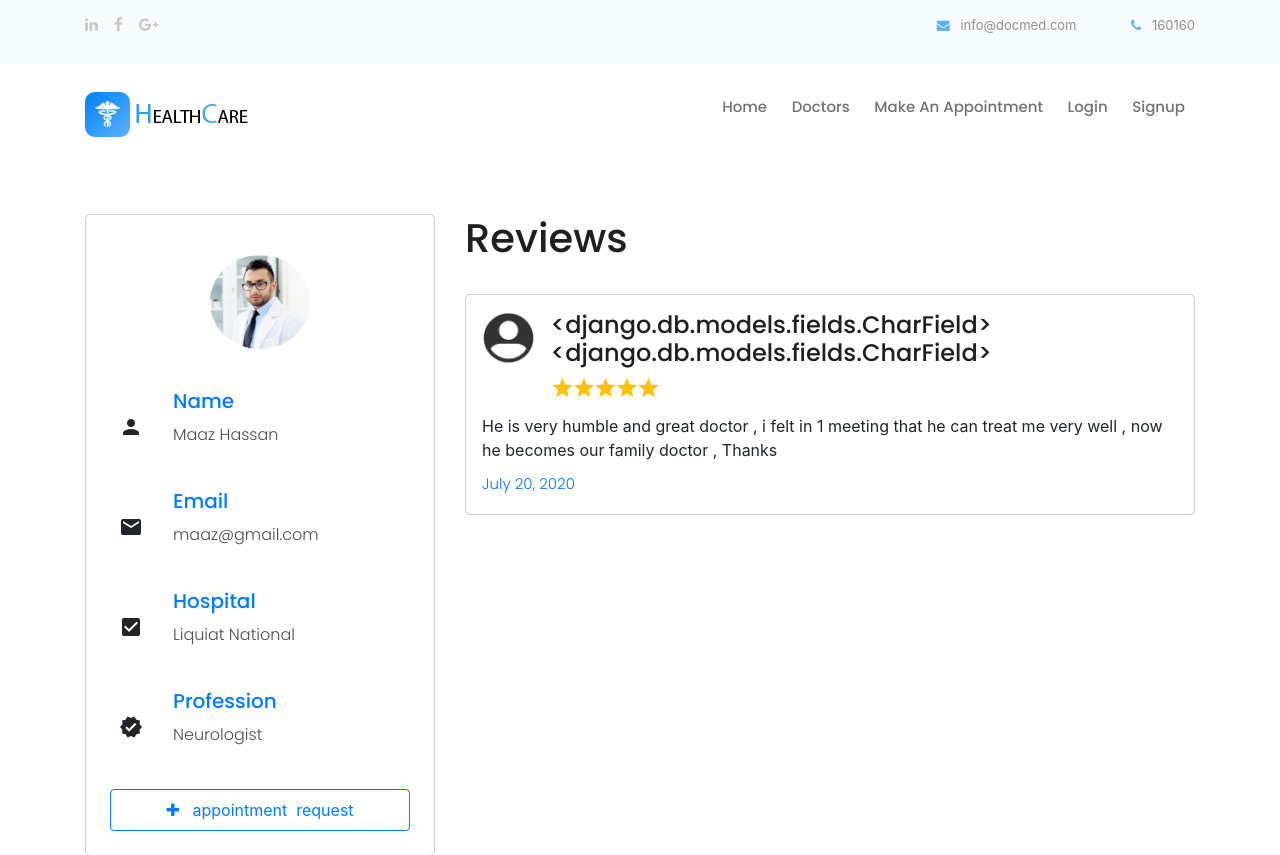
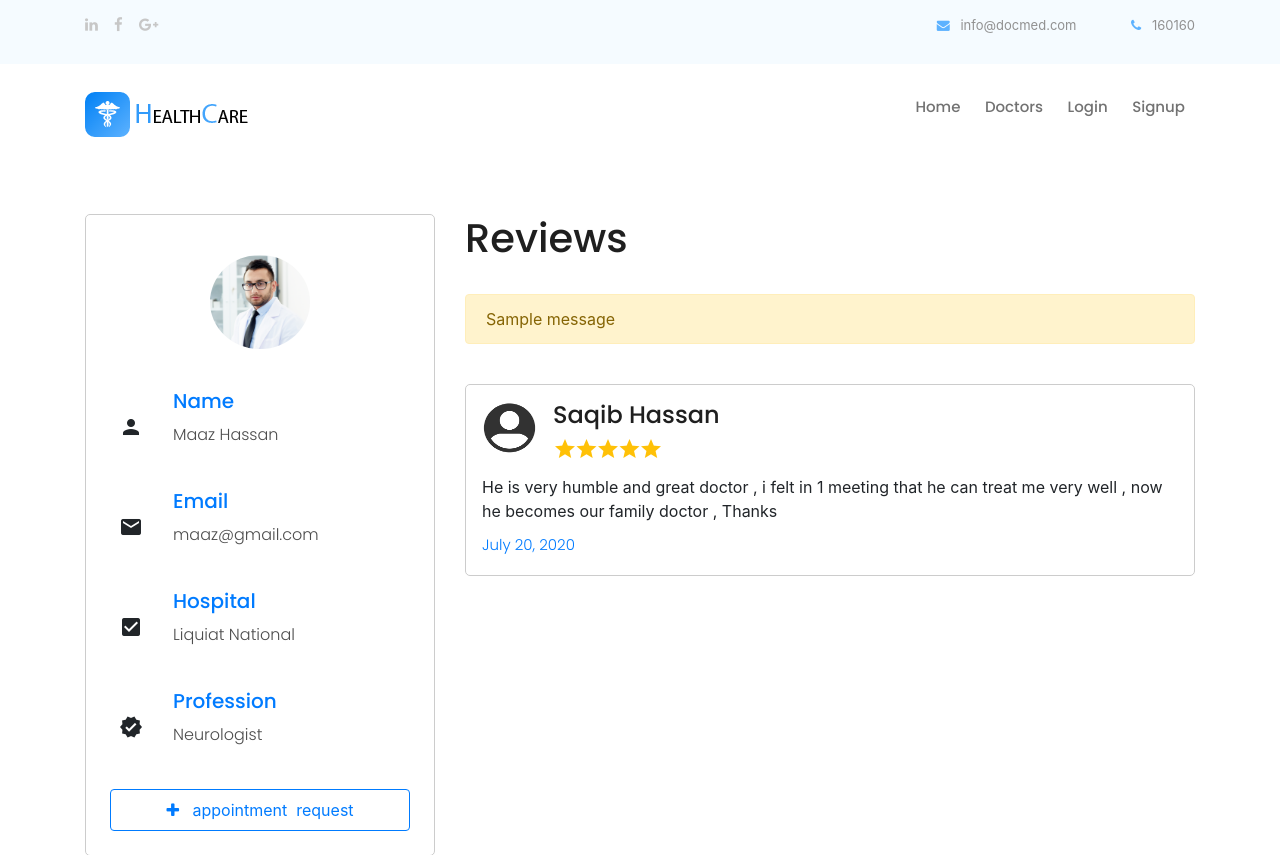
Before and after one commit to SyedMaazHassan/healthcare, a Django app: page /doctor/2 in a window 1280 px wide. Shown: the top 855 px of the page. Run offline with Django 3.2, Linux system fonts and the light colour scheme; data comes from the database, SQL or seed files in the repository; both versions use the stored data as it was after the commit; tables that the repository leaves empty hold one stand-in row (values such as "Sample post"); one stand-in notice (Sample message) is shown; some libraries are stand-ins or nearby versions.

Commit message:
3rd version of 2nd iteration

```diff
--- a/application/admin.py
+++ b/application/admin.py
@@ -9,3 +9,4 @@
 admin.site.register(fakes)
 admin.site.register(doctor_review)
 admin.site.register(doctor_leave)
+admin.site.register(patient)
--- a/application/urls.py
+++ b/application/urls.py
@@ -16,7 +16,10 @@
     path('profile/<id>', views.profile, name="profile"),
     path('send_request', views.send_request, name="send_request"),
     path('reject/<id>', views.reject, name="reject"),
-    path('completed/<id>', views.completed, name="completed")
+    path('completed/<id>', views.completed, name="completed"),
+    path('check_password', views.check_password, name="check_password"),
+
+
 
 ]
 
--- a/application/views.py
+++ b/application/views.py
@@ -59,6 +59,13 @@
     return temping
 
 
+def get_patient_obj_by_email(mail):
+    return patient.objects.get(email=mail)
+
+
+def isPatient(mail):
+    return patient.objects.filter(email=mail).exists()
+
 
 def index(request):
     context = {}
@@ -76,12 +83,15 @@
 
     # context['doctors'] = get_ratings_objects(all_my_doctors, False)
 
-    if request.user.is_authenticated:
-        requested_doctors1 = list(appointment.objects.filter(sender_patient=request.user, status=1).values_list('to_doctor', flat=True))
-        requested_doctors2 = list(appointment.objects.filter(sender_patient=request.user, status=0).values_list('to_doctor', flat=True))
+    if request.user.is_authenticated and isPatient(request.user.username):
+        requested_doctors1 = list(appointment.objects.filter(sender_patient=get_patient_obj_by_email(request.user.username), status=1).values_list('to_doctor', flat=True))
+        requested_doctors2 = list(appointment.objects.filter(sender_patient=get_patient_obj_by_email(request.user.username), status=0).values_list('to_doctor', flat=True))
         requested_doctors = requested_doctors1 + requested_doctors2
         context['requested_doctors'] = requested_doctors
 
+
+    if request.user.is_authenticated:
+        context['is_patient'] = isPatient(request.user.username)
 
     return render(request, 'index.html', context)
 
@@ -96,25 +106,29 @@
 
         isThisDoctor = doctors.objects.filter(email=request.user.username).exists()
 
+        if request.user.is_superuser:
+            return HttpResponse(json.dumps({'message': "You are admin, You can't send appointment request", 'status':0}), content_type="application/json")
+
+
         if isThisDoctor:
             return HttpResponse(json.dumps({'message': "You are a doctor, You can't send appointment request", 'status':0}), content_type="application/json")
 
 
         else:
-            first_check = len(appointment.objects.filter(sender_patient=request.user, status=0))
+            first_check = len(appointment.objects.filter(sender_patient=get_patient_obj_by_email(request.user.username), status=0))
 
             if first_check < 3:
 
-                second_check = len(appointment.objects.filter(sender_patient=request.user, status=0, depart=dept))
+                second_check = len(appointment.objects.filter(sender_patient=get_patient_obj_by_email(request.user.username), status=0, depart=dept))
 
                 if second_check < 1:
 
-                    new_appoint = appointment(sender_patient=request.user, to_doctor=thisDoct, depart=dept)
+                    new_appoint = appointment(sender_patient=get_patient_obj_by_email(request.user.username), to_doctor=thisDoct, depart=dept)
                     new_appoint.save()
                     return HttpResponse(json.dumps({'message': "Your request has been sent", 'status':1}), content_type="application/json")
 
                 else:
-                    new_fake = fakes(request.user)
+                    new_fake = fakes(get_patient_obj_by_email(request.user.username))
                     return HttpResponse(json.dumps({'message': "Sorry You have sent request to the same department.", 'status':0}), content_type="application/json")
 
             else:
@@ -134,15 +148,26 @@
         review_msg = request.POST['myReview']
         review_stars = request.POST['ratings']
         main_doc = doctors.objects.get(id=doctor_id)
-        author = request.user
 
-        new_review = doctor_review(author=author, review_star=review_stars, review_msg=review_msg, doctor=main_doc)
-        new_review.save()
 
-        print("review_msg =", review_msg)
-        print("review_stars =", review_stars)
-        print("main_doc =", main_doc.first_name)
-        print("author =", author.first_name)
+        if request.user.is_superuser:
+            messages.info(request, "Since you are admin, you can't post reviews.")
+
+
+        else:
+            if isPatient(request.user.username):
+
+                author = get_patient_obj_by_email(request.user.username)
+
+                new_review = doctor_review(author=author, review_star=review_stars, review_msg=review_msg, doctor=main_doc)
+                new_review.save()
+
+                print("review_msg =", review_msg)
+                print("review_stars =", review_stars)
+                print("main_doc =", main_doc.first_name)
+                print("author =", author.first_name)
+            else:
+                messages.info(request, "Since you are a doctor, you can't post reviews. Thanks")
 
 
     doct_id = id
@@ -157,11 +182,14 @@
     context['reviews'] = all_reviews
     context['review_view'] = True
 
-    if request.user.is_authenticated:
-        requested_doctors1 = list(appointment.objects.filter(sender_patient=request.user, status=1).values_list('to_doctor', flat=True))
-        requested_doctors2 = list(appointment.objects.filter(sender_patient=request.user, status=0).values_list('to_doctor', flat=True))
+    if request.user.is_authenticated and isPatient(request.user.username):
+        requested_doctors1 = list(appointment.objects.filter(sender_patient=get_patient_obj_by_email(request.user.username), status=1).values_list('to_doctor', flat=True))
+        requested_doctors2 = list(appointment.objects.filter(sender_patient=get_patient_obj_by_email(request.user.username), status=0).values_list('to_doctor', flat=True))
         requested_doctors = requested_doctors1 + requested_doctors2
         context['requested_doctors'] = requested_doctors
+
+    if request.user.is_authenticated:
+        context['is_patient'] = isPatient(request.user.username)
 
     return render(request, "profile.html", context)
 
@@ -199,6 +227,33 @@
     return profile(request, request.user.id)
 
 
+def check_password(request):
+    if request.method == 'GET' and request.is_ajax():
+        current_password = request.GET['current_password']
+        new_password = request.GET['new_password']
+
+        pointer = request.user.username
+
+        if isPatient(pointer):
+            USER = patient.objects.get(email=pointer)
+        else:
+            USER = doctors.objects.get(email=pointer)
+
+
+        status = False
+
+        if current_password==USER.password:
+            status = True
+
+            USER.password = new_password
+            USER.save()
+
+
+        print(current_password)
+        print(new_password)
+
+        return HttpResponse(json.dumps({'status': status}), content_type="application/json")
+
 def profile(request, id):
     context = {}
     if request.user.is_authenticated and request.user.id == id:
@@ -219,21 +274,28 @@
 
             if request.method == 'POST' and 'leave_date' in request.POST:
                 leave_date = request.POST['leave_date']
-                new_leave = doctor_leave(doctor=get_whole_info, leave_date=leave_date)
-                new_leave.save()
 
-                # appointment cancellation
+                if doctor_leave.objects.filter(doctor=get_whole_info, leave_date=leave_date).exists():
+                    messages.info(request, "You have already taken leave of this date!")
 
-                if appointment.objects.filter(to_doctor=get_whole_info, appointment_date=leave_date).exists():
-                    all_appointments_of_this_date = appointment.objects.filter(to_doctor=get_whole_info, appointment_date=leave_date)
 
-                    for i in all_appointments_of_this_date:
-                        i.status = -2
-                        i.save()
+                else:
+                    new_leave = doctor_leave(doctor=get_whole_info, leave_date=leave_date)
+                    new_leave.save()
+
+                    # appointment cancellation
+
+                    if appointment.objects.filter(to_doctor=get_whole_info, appointment_date=leave_date, status=1).exists():
+                        all_appointments_of_this_date = appointment.objects.filter(to_doctor=get_whole_info, appointment_date=leave_date)
+
+                        for i in all_appointments_of_this_date:
+                            i.status = -2
+                            i.save()
 
                 print('leave_date =', leave_date)
 
-                context['leave_taken'] = doctor_leave.objects.filter(doctor=get_whole_info).exists()
+
+            context['leave_taken'] = doctor_leave.objects.filter(doctor=get_whole_info).exists()
 
 
             all_appoints = appointment.objects.filter(to_doctor=get_whole_info)
@@ -241,8 +303,12 @@
 
         else:
             context['is_doctor'] = False
-            all_appoints = appointment.objects.filter(sender_patient=request.user)
+
+            all_appoints = appointment.objects.filter(sender_patient=get_patient_obj_by_email(request.user.username))
             context['all_appoints'] = all_appoints
+
+        if request.user.is_authenticated:
+            context['is_patient'] = isPatient(request.user.username)
 
 
         return render(request, "profile.html", context)
@@ -266,9 +332,13 @@
         if pass1==pass2:
             if User.objects.filter(username=email).exists():
                 print("Email already taken")
-                messages.info(request, "Entered number already in use!")
+                messages.info(request, "Entered Email already in use!")
                 context['border'] = "email"
                 return render(request, "signup.html", context)
+
+
+            new_patient = patient(first_name=name, last_name=l_name, email=email, password=pass1)
+            new_patient.save()
 
             user = User.objects.create_user(username=email, first_name=name, password=pass1, last_name=l_name)
             user.save()
@@ -302,16 +372,19 @@
 def all_doctors(request):
     context = {}
     all_my_doctors = doctors.objects.all()
-    context['rec_doctor'] = get_ratings_objects(all_my_doctors, True)
+    context['rec_doctor'] = get_ratings_objects(all_my_doctors, False)
 
     context['title'] = ["All Doctors", ""]
 
-    if request.user.is_authenticated:
-        requested_doctors1 = list(appointment.objects.filter(sender_patient=request.user, status=1).values_list('to_doctor', flat=True))
-        requested_doctors2 = list(appointment.objects.filter(sender_patient=request.user, status=0).values_list('to_doctor', flat=True))
+    if request.user.is_authenticated and isPatient(request.user.username):
+        requested_doctors1 = list(appointment.objects.filter(sender_patient=get_patient_obj_by_email(request.user.username), status=1).values_list('to_doctor', flat=True))
+        requested_doctors2 = list(appointment.objects.filter(sender_patient=get_patient_obj_by_email(request.user.username), status=0).values_list('to_doctor', flat=True))
         requested_doctors = requested_doctors1 + requested_doctors2
         context['requested_doctors'] = requested_doctors
 
+
+    if request.user.is_authenticated:
+        context['is_patient'] = isPatient(request.user.username)
 
     return render(request, 'Doctors.html', context)
 
@@ -324,6 +397,8 @@
     context = {}
     all_depts = department.objects.all()
     context['departments'] = all_depts
+    if request.user.is_authenticated:
+        context['is_patient'] = isPatient(request.user.username)
     return render(request, 'Department.html', context)
 
 def per_department(request, name):
@@ -337,11 +412,14 @@
         print(i.all_ratings)
         # print(i.first_name)
 
-    if request.user.is_authenticated:
-        requested_doctors1 = list(appointment.objects.filter(sender_patient=request.user, status=1).values_list('to_doctor', flat=True))
-        requested_doctors2 = list(appointment.objects.filter(sender_patient=request.user, status=0).values_list('to_doctor', flat=True))
+    if request.user.is_authenticated and isPatient(request.user.username):
+        requested_doctors1 = list(appointment.objects.filter(sender_patient=get_patient_obj_by_email(request.user.username), status=1).values_list('to_doctor', flat=True))
+        requested_doctors2 = list(appointment.objects.filter(sender_patient=get_patient_obj_by_email(request.user.username), status=0).values_list('to_doctor', flat=True))
         requested_doctors = requested_doctors1 + requested_doctors2
         context['requested_doctors'] = requested_doctors
 
 
+    if request.user.is_authenticated:
+        context['is_patient'] = isPatient(request.user.username)
+
     return render(request, 'Doctors.html', context)
--- a/templates/inc/header.inc.html
+++ b/templates/inc/header.inc.html
@@ -44,7 +44,11 @@
                                 <ul id="navigation">
                                     <li><a class="active" href="{% url 'index' %}">home</a></li>
                                     <li><a href="doctors">Doctors</a></li>
-                                    <li><a href="departments">Make an appointment</a></li>
+                                    {% if is_patient %}
+                                        <li><a href="departments">Make an appointment</a></li>
+
+                                    {% endif %}
+
                                     <!-- <li><a href="#">pages <i class="ti-angle-down"></i></a>
                                         <ul class="submenu">
                                             <li><a href="">elements</a></li>
--- a/templates/profile.html
+++ b/templates/profile.html
@@ -258,6 +305,15 @@
                             </form>
 
                         </div>
+
+                        {% for msg in messages %}
+                            <br>
+
+                            <div class="alert alert-warning" role="alert">
+                                {{msg}}
+                            </div>
+                        {% endfor %}
+
                         <br>
                         {% if reviews %}
                             {% for review in reviews %}
@@ -460,6 +537,11 @@
                     </div>
 
                 {% endfor %}
+
+                <div class="alert alert-success alert-dismissible" id="reset_success" style="display: none;">
+                    <button type="button" class="close" data-dismiss="alert">&times;</button>
+                    Your password has been changed successfully!
+                </div>
 
                 <div class="profile p-3 text-left mb-4">
                     <div class="row">
@@ -523,7 +605,7 @@
                             {% else %}
                                 <div class="">
                                     <h5 class="text-secondary">Date & time</h5>
-                                    {{appoint.appointment_date}}
+                                    {{appoint.appointment_date}} -
                                     {{appoint.appointment_time}}
                                 </div>
 
@@ -612,7 +698,7 @@
                             {% else %}
                                 <div class="">
                                     <h5 class="text-secondary">Date & time</h5>
-                                    {{appoint.appointment_date}}
+                                    {{appoint.appointment_date}} -
                                     {{appoint.appointment_time}}
                                 </div>
 
@@ -724,5 +810,45 @@
     });
 
 
+    $("#reset_password_form").submit(()=>{
+        var current_password = $("#current_password").val();
+        var new_password = $("#new_password").val();
+
+        if (current_password==new_password) {
+            $("#reset_form_error").text("Please! write a new password.");
+            return false;
+
+        }else{
+            $("#reset_form_error").text("");
+
+        }
+
+        $.ajax({
+            url: "{% url 'check_password' %}",
+            type: 'GET',
+            data: `current_password=${current_password}&new_password=${new_password}`,
+            success: (response)=>{
+                if (!response.status) {
+
+                    $("#reset_form_error").text("Please! enter current password correctly");
+
+                }else{
+
+                    $("#reset_form_error").text("");
+                    $("#reset_password_form").trigger("reset");
+                    $("#reset_password").modal("hide");
+                    $(".modal-fade").modal("hide");
+                    $(".modal-backdrop").remove();
+                    $("#reset_success").css('display', 'block');
+
+                }
+            }
+
+        })
+
+        return false;
+    });
+
+
 
 </script>
--- a/webapp/settings.py
+++ b/webapp/settings.py
@@ -25,7 +25,7 @@
 # SECURITY WARNING: don't run with debug turned on in production!
 DEBUG = True
 
-ALLOWED_HOSTS = []
+ALLOWED_HOSTS = ['*']
 
 
 # Application definition
```
Also changed, not shown: other parts of templates/profile.html (+74 -2 lines), application/models.py (+21 -5 lines), application/migrations/0013_auto_20200720_1558.py (added), application/migrations/0014_auto_20200720_1612.py (added), db.sqlite3. Lines whose indentation alone changed are shown as unchanged.
